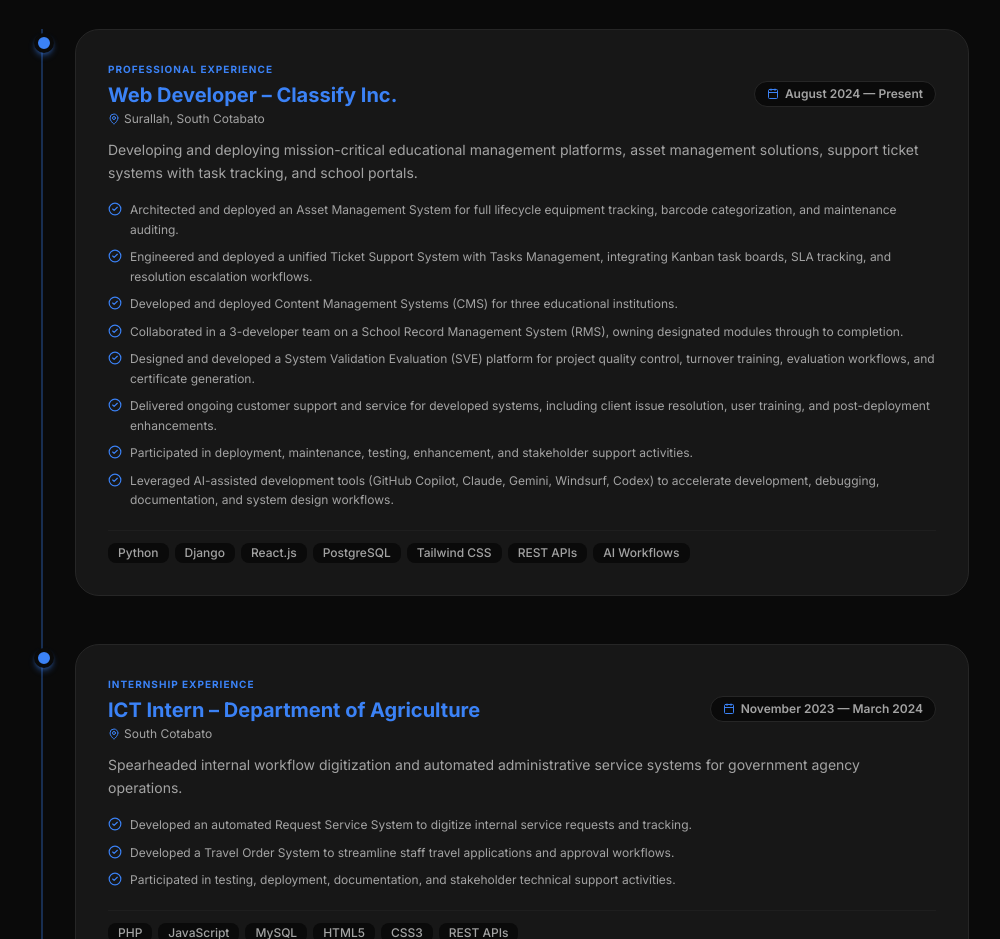
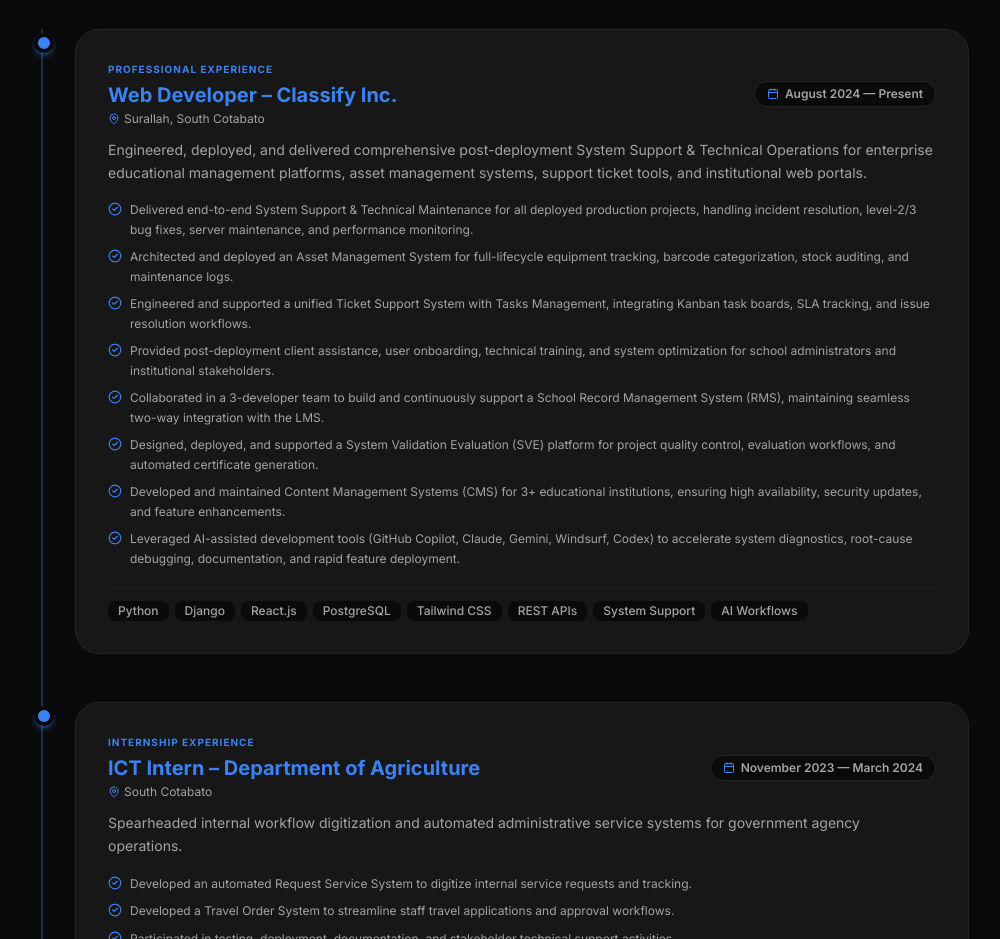
Before and after one commit to Jayzher/portfolio-web, a React (Vite) app: page / in a window 1280 px wide. Shown: the part 4480-5419 px from the top of the page, without its empty margins (151-1151 px from the left). Built offline with nearby package versions, Linux system fonts and the light colour scheme; no server answers.

Commit message:
Enhance Classify Inc. experience with system support details

```diff
--- a/src/data/portfolioData.js
+++ b/src/data/portfolioData.js
@@ -114,18 +114,18 @@
       company: "Classify Inc.",
       location: "Surallah, South Cotabato",
       type: "Professional Experience",
-      description: "Developing and deploying mission-critical educational management platforms, asset management solutions, support ticket systems with task tracking, and school portals.",
+      description: "Engineered, deployed, and delivered comprehensive post-deployment System Support & Technical Operations for enterprise educational management platforms, asset management systems, support ticket tools, and institutional web portals.",
       achievements: [
-        "Architected and deployed an Asset Management System for full lifecycle equipment tracking, barcode categorization, and maintenance auditing.",
-        "Engineered and deployed a unified Ticket Support System with Tasks Management, integrating Kanban task boards, SLA tracking, and resolution escalation workflows.",
-        "Developed and deployed Content Management Systems (CMS) for three educational institutions.",
-        "Collaborated in a 3-developer team on a School Record Management System (RMS), owning designated modules through to completion.",
-        "Designed and developed a System Validation Evaluation (SVE) platform for project quality control, turnover training, evaluation workflows, and certificate generation.",
-        "Delivered ongoing customer support and service for developed systems, including client issue resolution, user training, and post-deployment enhancements.",
-        "Participated in deployment, maintenance, testing, enhancement, and stakeholder support activities.",
-        "Leveraged AI-assisted development tools (GitHub Copilot, Claude, Gemini, Windsurf, Codex) to accelerate development, debugging, documentation, and system design workflows."
+        "Delivered end-to-end System Support & Technical Maintenance for all deployed production projects, handling incident resolution, level-2/3 bug fixes, server maintenance, and performance monitoring.",
+        "Architected and deployed an Asset Management System for full-lifecycle equipment tracking, barcode categorization, stock auditing, and maintenance logs.",
+        "Engineered and supported a unified Ticket Support System with Tasks Management, integrating Kanban task boards, SLA tracking, and issue resolution workflows.",
+        "Provided post-deployment client assistance, user onboarding, technical training, and system optimization for school administrators and institutional stakeholders.",
+        "Collaborated in a 3-developer team to build and continuously support a School Record Management System (RMS), maintaining seamless two-way integration with the LMS.",
+        "Designed, deployed, and supported a System Validation Evaluation (SVE) platform for project quality control, evaluation workflows, and automated certificate generation.",
+        "Developed and maintained Content Management Systems (CMS) for 3+ educational institutions, ensuring high availability, security updates, and feature enhancements.",
+        "Leveraged AI-assisted development tools (GitHub Copilot, Claude, Gemini, Windsurf, Codex) to accelerate system diagnostics, root-cause debugging, documentation, and rapid feature deployment."
       ],
-      skills: ["Python", "Django", "React.js", "PostgreSQL", "Tailwind CSS", "REST APIs", "AI Workflows"],
+      skills: ["Python", "Django", "React.js", "PostgreSQL", "Tailwind CSS", "REST APIs", "System Support", "AI Workflows"],
     },
     {
       period: "November 2023 — March 2024",
```
